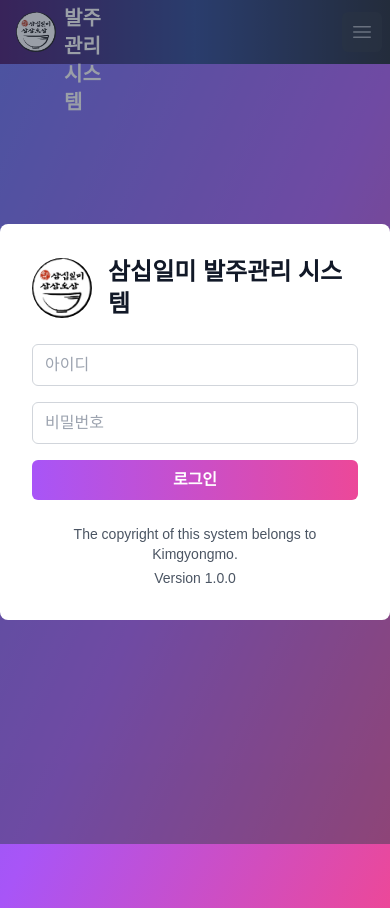
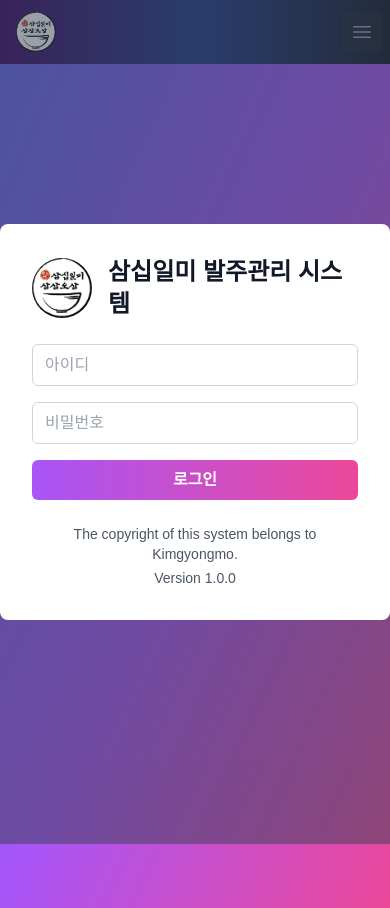
Before and after one commit to gyeongmo89/samsip, a Next.js app: page / in a window 390 px wide. Built offline with nearby package versions, Linux system fonts and the light colour scheme.

Commit message:
style: Nav에서 삼십일미 텍스트 모바일반응형

```diff
--- a/components/Navbar.tsx
+++ b/components/Navbar.tsx
@@ -100,7 +100,7 @@
                   height={40}
                   className="mr-2 rounded-full object-cover"
                 />
-                <h1 className="text-white text-xl font-bold">
+                <h1 className="hidden md:block text-white text-xl font-bold">
                   삼십일미 발주관리 시스템
                 </h1>
               </Link>
```
